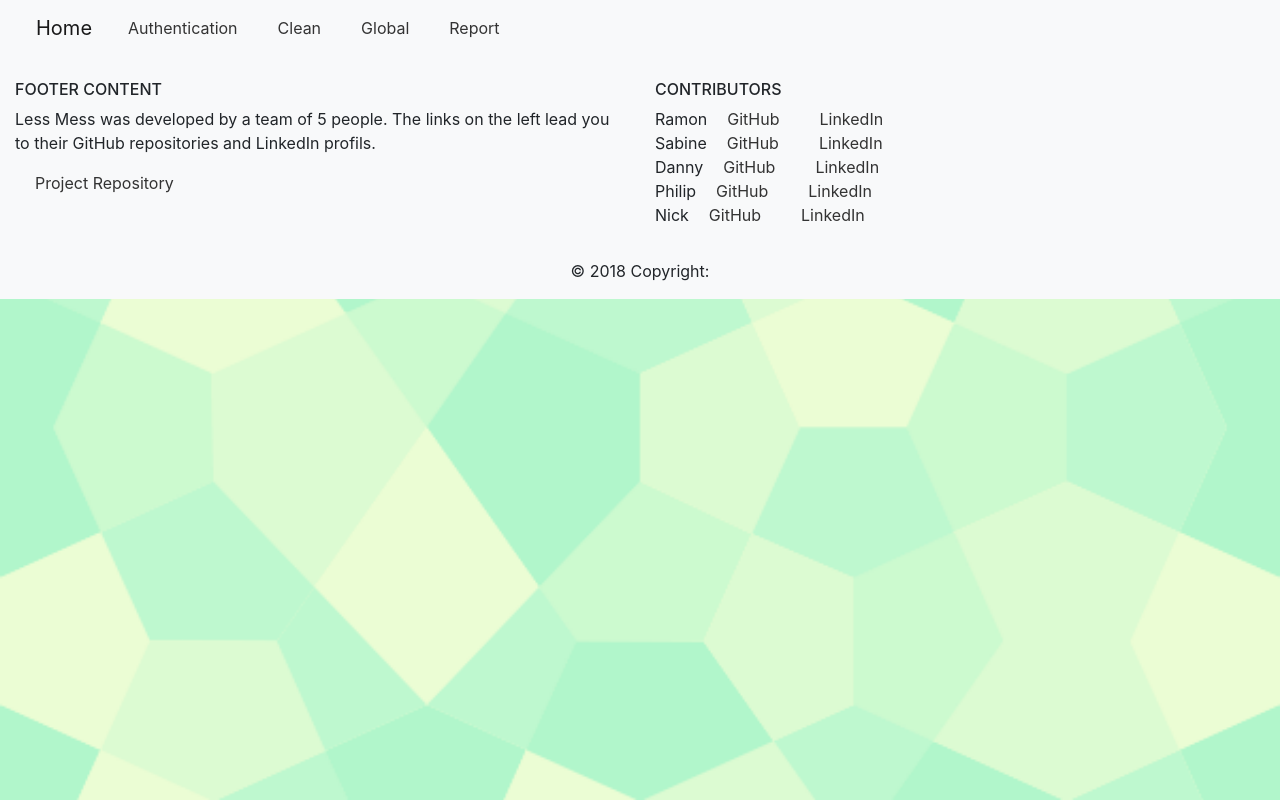
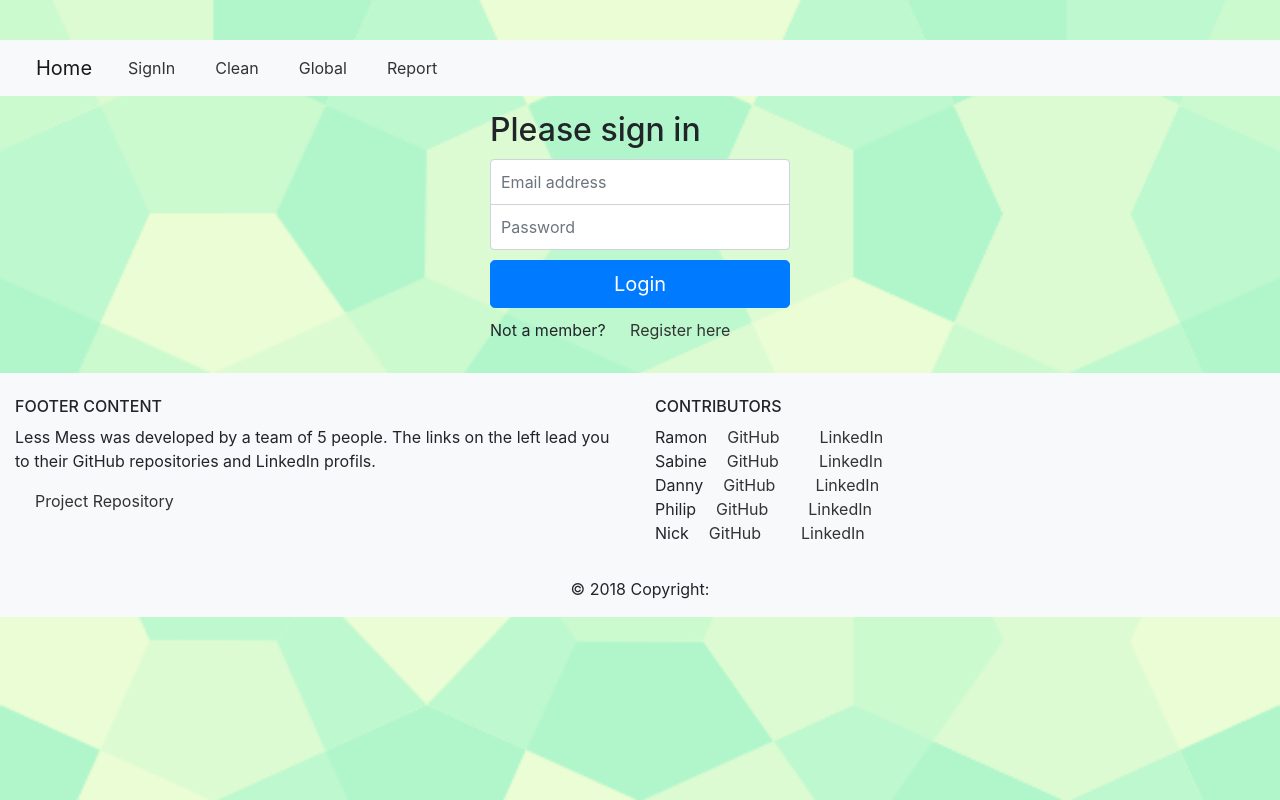
Before and after one commit to dtwelve89/project3, a React (Create React App) app in the folder client/: page /login in a window 1280 px wide. Built offline with nearby package versions, Linux system fonts and the light colour scheme; a web font is replaced by a local one.

Commit message:
Front End UI for Authentication

```diff
--- a/client/src/App.js
+++ b/client/src/App.js
@@ -1,10 +1,11 @@
 import React from "react";
 import { BrowserRouter as Router, Route, Switch } from "react-router-dom";
 import Home from "./pages/Home";
-import Authentication from "./pages/Authentication";
+import Login from "./pages/Login";
 import Clean from "./pages/Clean";
 import Global from "./pages/Global";
 import Report from "./pages/Report";
+import Register from "./pages/Register";
 import Navbar from "./components/Navbar";
 import Wrapper from "./components/Wrapper";
 import Footer from "./components/Footer";
@@ -18,11 +19,12 @@ const App = () => (
       <Wrapper>
         <Switch>
           <Route exact path="/" component={Home} />
-          <Route exact path="/authentication" component={Authentication} />
+          <Route exact path="/login" component={Login} />
           <Route exact path="/clean" component={Clean} />
           <Route exact path="/clean/:id" component={Clean} />
           <Route exact path="/global" component={Global} />
           <Route exact path="/report" component={Report} />
+          <Route exact path="/register" component={Register} />
         </Switch>
       </Wrapper>
       <Footer />
--- a/client/src/components/Navbar/Navbar.js
+++ b/client/src/components/Navbar/Navbar.js
@@ -6,7 +6,7 @@ const Navbar = props => (
 
     <a className="navbar-brand" href="/">Home</a>
 
-    <a href="/authentication">Authentication</a>
+    <a href="/login">SignIn</a>
 
     <a href="/clean">Clean</a>
 
--- a/client/src/pages/Authentication/Authentication.js
+++ /dev/null
@@ -1,16 +0,0 @@
-import React, { Component } from "react";
-
-class Authentication extends Component {
-  state = {
-    test:0
-  };
-
-  render() {
-    return (
-      <div>
-      </div>
-    );
-  }
-}
-
-export default Authentication;
--- a/client/src/pages/Authentication/index.js
+++ /dev/null
@@ -1 +0,0 @@
-export { default } from "./Authentication.js";
--- /dev/null
+++ b/client/src/pages/Login/Login.css
@@ -0,0 +1,42 @@
+body {
+  padding-top: 40px;
+  padding-bottom: 40px;
+  background-color: #eee;
+}
+
+.form-signin {
+  max-width: 330px;
+  padding: 15px;
+  margin: 0 auto;
+}
+.form-signin .form-signin-heading,
+.form-signin .checkbox {
+  margin-bottom: 10px;
+}
+.form-signin .checkbox {
+  font-weight: normal;
+}
+.form-signin .form-control {
+  position: relative;
+  height: auto;
+  -webkit-box-sizing: border-box;
+          box-sizing: border-box;
+  padding: 10px;
+  font-size: 16px;
+}
+.form-signin .form-control:focus {
+  z-index: 2;
+}
+.form-signin input[type="email"] {
+  margin-bottom: -1px;
+  border-bottom-right-radius: 0;
+  border-bottom-left-radius: 0;
+}
+.form-signin input[type="password"] {
+  margin-bottom: 10px;
+  border-top-left-radius: 0;
+  border-top-right-radius: 0;
+}
+.form-signin p {
+  margin-top: 10px;
+}
--- /dev/null
+++ b/client/src/pages/Login/Login.js
@@ -0,0 +1,66 @@
+import React, { Component } from 'react';
+// import ReactDOM from 'react-dom';
+import axios from 'axios';
+import { Link } from 'react-router-dom';
+import './Login.css';
+
+class Login extends Component {
+
+  constructor() {
+    super();
+    this.state = {
+      username: '',
+      password: '',
+      message: ''
+    };
+  }
+  onChange = (e) => {
+    const state = this.state
+    state[e.target.name] = e.target.value;
+    this.setState(state);
+  }
+
+  onSubmit = (e) => {
+    e.preventDefault();
+
+    const { username, password } = this.state;
+
+    axios.post('/api/auth/login', { username, password })
+      .then((result) => {
+        localStorage.setItem('jwtToken', result.data.token);
+        this.setState({ message: '' });
+        this.props.history.push('/')
+      })
+      .catch((error) => {
+        if(error.response.status === 401) {
+          this.setState({ message: 'Login failed. Username or password not match' });
+        }
+      });
+  }
+
+  render() {
+    const { username, password, message } = this.state;
+    return (
+      <div className="container">
+        <form className="form-signin" onSubmit={this.onSubmit}>
+          {message !== '' &&
+            <div className="alert alert-warning alert-dismissible" role="alert">
+              { message }
+            </div>
+          }
+          <h2 className="form-signin-heading">Please sign in</h2>
+          <label htmlFor="inputEmail" className="sr-only">Email address</label>
+          <input type="email" className="form-control" placeholder="Email address" name="username" value={username} onChange={this.onChange} required/>
+          <label htmlFor="inputPassword" className="sr-only">Password</label>
+          <input type="password" className="form-control" placeholder="Password" name="password" value={password} onChange={this.onChange} required/>
+          <button className="btn btn-lg btn-primary btn-block" type="submit">Login</button>
+          <p>
+            Not a member? <Link to="/register"><span className="glyphicon glyphicon-plus-sign" aria-hidden="true"></span> Register here</Link>
+          </p>
+        </form>
+      </div>
+    );
+  }
+}
+
+export default Login;
--- /dev/null
+++ b/client/src/pages/Login/index.js
@@ -0,0 +1 @@
+export { default } from "./Login.js";
--- /dev/null
+++ b/client/src/pages/Register/Login.css
@@ -0,0 +1,42 @@
+body {
+  padding-top: 40px;
+  padding-bottom: 40px;
+  background-color: #eee;
+}
+
+.form-signin {
+  max-width: 330px;
+  padding: 15px;
+  margin: 0 auto;
+}
+.form-signin .form-signin-heading,
+.form-signin .checkbox {
+  margin-bottom: 10px;
+}
+.form-signin .checkbox {
+  font-weight: normal;
+}
+.form-signin .form-control {
+  position: relative;
+  height: auto;
+  -webkit-box-sizing: border-box;
+          box-sizing: border-box;
+  padding: 10px;
+  font-size: 16px;
+}
+.form-signin .form-control:focus {
+  z-index: 2;
+}
+.form-signin input[type="email"] {
+  margin-bottom: -1px;
+  border-bottom-right-radius: 0;
+  border-bottom-left-radius: 0;
+}
+.form-signin input[type="password"] {
+  margin-bottom: 10px;
+  border-top-left-radius: 0;
+  border-top-right-radius: 0;
+}
+.form-signin p {
+  margin-top: 10px;
+}
--- /dev/null
+++ b/client/src/pages/Register/Register.js
@@ -0,0 +1,50 @@
+import React, { Component } from 'react';
+import ReactDOM from 'react-dom';
+import axios from 'axios';
+import { Link } from 'react-router-dom';
+import './Login.css';
+
+class Create extends Component {
+
+  constructor() {
+    super();
+    this.state = {
+      username: '',
+      password: ''
+    };
+  }
+  onChange = (event) => {
+    const state = this.state
+    state[event.target.name] = event.target.value;
+    this.setState(state);
+  }
+
+  onSubmit = (event) => {
+    event.preventDefault();
+
+    const { username, password } = this.state;
+
+    axios.post('/api/auth/register', { username, password })
+      .then((result) => {
+        this.props.history.push("/login")
+      });
+  }
+
+  render() {
+    const { username, password } = this.state;
+    return (
+      <div className="container">
+        <form className="form-signin" onSubmit={this.onSubmit}>
+          <h2 className="form-signin-heading">Register</h2>
+          <label htmlFor="inputEmail" className="sr-only">Email address</label>
+          <input type="email" className="form-control" placeholder="Email address" name="username" value={username} onChange={this.onChange} required/>
+          <label htmlFor="inputPassword" className="sr-only">Password</label>
+          <input type="password" className="form-control" placeholder="Password" name="password" value={password} onChange={this.onChange} required/>
+          <button className="btn btn-lg btn-primary btn-block" type="submit">Register</button>
+        </form>
+      </div>
+    );
+  }
+}
+
+export default Create;
--- /dev/null
+++ b/client/src/pages/Register/index.js
@@ -0,0 +1 @@
+export { default } from "./Register.js";
--- a/client/src/pages/Report/Report.js
+++ b/client/src/pages/Report/Report.js
@@ -53,11 +53,11 @@ class Report extends Component {
   handleInputChange = event => {
 
     event.preventDefault();
-    console.log(event)
-    // const { name, value } = event.target;
-    // this.setState({
-    //   [name]: value
-    // });
+    // console.log(event)
+    const { name, value } = event.target;
+    this.setState({
+      [name]: value
+    });
 
   };
 
@@ -125,69 +125,18 @@ class Report extends Component {
               ></WebCamModal>
             </div>
 
-            <div>Level of concern
-            <RadioGroup onChange={this.handleInputChange} horizontal
-                value={this.state.levelOfConcern || ""}>
-                <RadioButton
-                  name="levelOfConcern"
-                  className="rButton"
-                  value="bad"
-                  checked={this.state.levelOfConcern === "bad"}
-
-                >
-                  It is unsightly.
-                </RadioButton>
-                <RadioButton
-                  name="levelOfConcern"
-                  className="rButton"
-                  value="disgusting"
-                  checked={this.state.levelOfConcern === "disgusting"}
-
-                >
-                  It is disgusting.
-                </RadioButton>
-                <RadioButton
-                  name="levelOfConcern"
-                  className="rButton"
-                  value="terrible"
-                  checked={this.state.levelOfConcern === "terrible"}
-                >
-                  It's revolting.
-                </RadioButton>
-
-              </RadioGroup>
-            </div>Are there sensitive materials?
-            <RadioGroup onChange={this.handleInputChange} horizontal
-              value={this.state.sensitive || ""}>
-              <RadioButton
-                name="sensitive"
-                className="rButton"
-                value="no"
-                checked={this.state.sensitive === "no"}
-
-              >
-                No
-                </RadioButton>
-              <RadioButton
-                name="sensitive"
-                className="rButton"
-                value="Yes"
-                checked={this.state.sensitive === "Yes"}
-
-              >
-                Yes
-                </RadioButton>
-              <RadioButton
-                name="sensitive"
-                className="rButton"
-                value="biohazard"
-                checked={this.state.sensitive === "biohazard"}
-
-              >
-                There are biohazardous materials (used needles/syringes.)
-                </RadioButton>
-
-            </RadioGroup>
+            <Input
+              value={this.state.levelOfConcern}
+              onChange={this.handleInputChange}
+              name="levelOfConcern"
+              placeholder="Level of Concern (Required)"
+            />
+            <Input
+              value={this.state.sensitive}
+              onChange={this.handleInputChange}
+              name="sensitive"
+              placeholder="Is this a sensitive item? (Required)"
+            />
 
             <TextArea
               value={this.state.description}
```
Also changed, not shown: package.json (+5 -7 lines), 1 other file (tests, documents, lock files or other folders).
